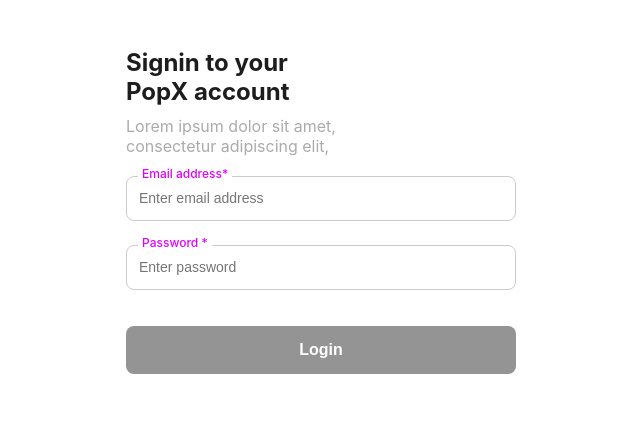
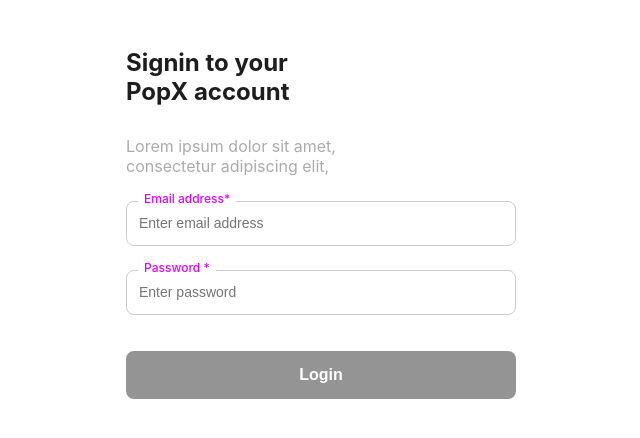
Before and after one commit to AnilGollapalli18/popx-app, a React (Vite) app: page /signin in a window 1280 px wide. Shown: the top 438 px of the page, without its empty margins (319-959 px from the left). Built offline with nearby package versions, Linux system fonts and the light colour scheme.

Commit message:
Update SigninPage.css

```diff
--- a/src/Pages/SigninPage.css
+++ b/src/Pages/SigninPage.css
@@ -16,7 +16,7 @@
     font-size: 24px;
     font-weight: 700;
     color: #1d1d1d;
-    margin-bottom: 10px;
+    margin-bottom: 15px;
     width:50%;
   }
 
@@ -30,7 +30,7 @@
     top: -10px;
     left: 12px;
     background: white;
-    padding: 0 4px;
+    padding: 0 6px;
     font-size: 12px;
     font-weight: 500;
     color:rgb(225, 0, 255);
@@ -39,8 +39,8 @@
   .sign-lorem{
     color:rgb(173, 170, 173);
     width:70%;
-    margin-bottom:20px;
-    margin-top:0px;
+    margin-bottom:25px;
+    margin-top:15px;
   }
 
   .input-wrapper4 input {
```
